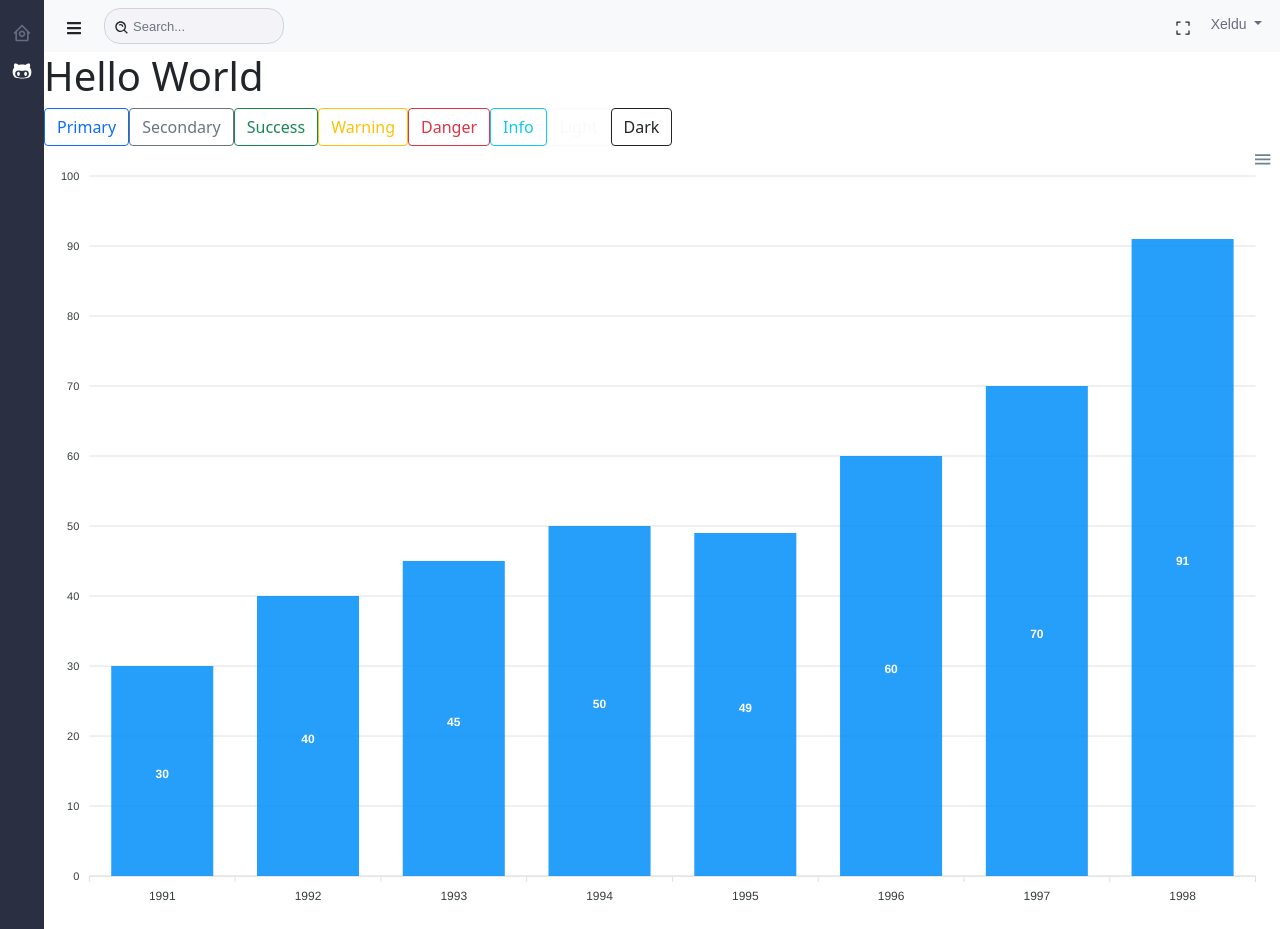
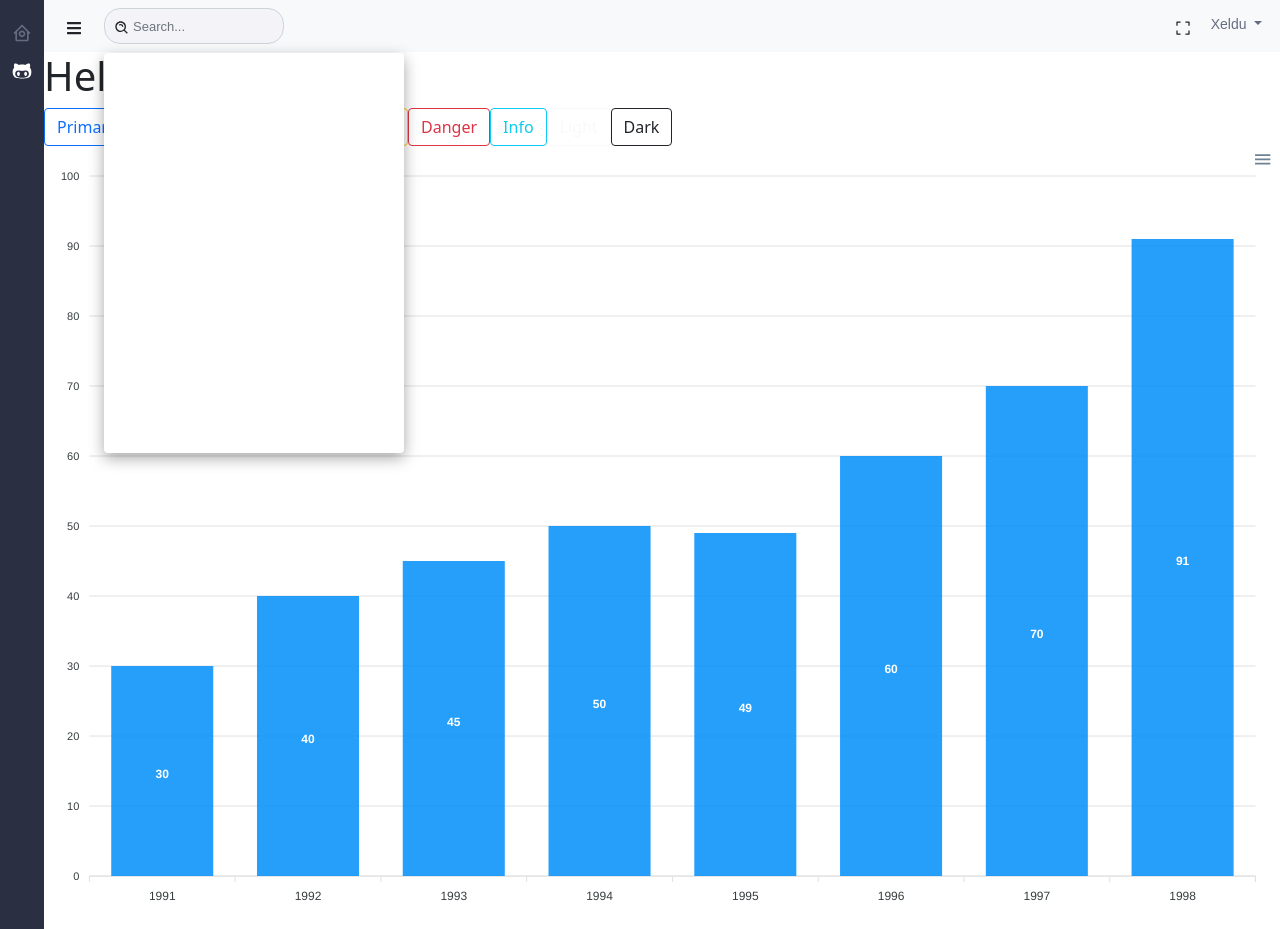
Before and after one commit to fekete1/Tracking-Trade-Project, a Next.js app: page /example in a window 1280 px wide. Built offline with nearby package versions, Linux system fonts and the light colour scheme.

Commit message:
Adição da estrutura do search result e Modal marketplaces

```diff
--- /dev/null
+++ b/src/components/ResultsSearch.tsx
@@ -0,0 +1,5 @@
+import { Container } from 'react-bootstrap'
+
+export function ResultSearch() {
+    return <Container id="result-search-container"></Container>
+}
--- a/src/components/TopMenu.tsx
+++ b/src/components/TopMenu.tsx
@@ -6,6 +6,7 @@ import { FaBars } from 'react-icons/fa'
 import { useContext, useState } from 'react'
 import { ToggleSideMenuContext } from '../contexts/ToggleSideMenuContext'
 import { ToggleFullScreenContext } from '../contexts/FullScreenContext'
+import { ResultSearch } from './ResultsSearch'
 
 export function TopMenu() {
     const item = {
@@ -27,6 +28,7 @@ export function TopMenu() {
                             <BiSearchAlt />
                         </span>
                         <Form.Control type="search" placeholder="Search..." className="search" aria-label="Search" />
+                        <ResultSearch />
                     </Form>
                 </div>
                 <div>
--- a/src/pages/_app.tsx
+++ b/src/pages/_app.tsx
@@ -8,6 +8,7 @@ import '../styles/chart.scss'
 import '../styles/productinfo.scss'
 import '../styles/productoffers.scss'
 import '../styles/chartsmenu.scss'
+import '../styles/resultsearch.scss'
 
 import 'bootstrap/dist/css/bootstrap.min.css'
 
--- a/src/styles/chart.scss
+++ b/src/styles/chart.scss
@@ -9,4 +9,6 @@
 
     border-radius: 4px;
 
+
+
   }
--- a/src/styles/chartsmenu.scss
+++ b/src/styles/chartsmenu.scss
@@ -3,14 +3,22 @@
 #charts-menu-container{
     background: $bg-auxiliar-color;
     width: 100%;
+
     padding:12px;
     margin-top: 12px;
+
     display: flex;
     flex-direction: row;
     flex-wrap: wrap;
     align-items: center;
     justify-content: space-between;
     gap:12px;
+
+    .button-label{
+        font: 600 13px Sans-serif;
+        color: $auxiliar-text-color;
+        margin: 8px;
+    }
 
     .btn-group>.btn-check:checked+.btn{
         z-index: 0;
@@ -27,10 +35,8 @@
             background-color: $button-blue-clicked-color;
         }
     }
+
 }
-
-//Button
-
 
 @media screen and (max-width: 768px) {
     #charts-menu-container{
--- a/src/styles/globals.scss
+++ b/src/styles/globals.scss
@@ -10,6 +10,10 @@
 html,
 body {
     font-family: Roboto, Oxygen, sans-serif;
+}
+
+body{
+    background-color: $bg-primary-color !important;
 }
 
 a {
--- a/src/styles/productoffers.scss
+++ b/src/styles/productoffers.scss
@@ -6,7 +6,7 @@
     max-height:560px;
     background: $bg-auxiliar-color;
     border-radius: 4px;
-    padding:12px;
+    padding:8px;
 
 
     .btn{
@@ -61,7 +61,7 @@
     }
 
     .table{
-        margin-top:8px;
+        margin-top:16px;
 
         th{
             font: 600 13px Sans-serif;
--- /dev/null
+++ b/src/styles/resultsearch.scss
@@ -0,0 +1,15 @@
+@import  "variables";
+
+#result-search-container{
+    width:300px;
+    height:400px;
+    background:$bg-auxiliar-color;
+
+    top: 45px;
+    position: absolute;
+    z-index:999;
+
+    border-radius: 4px;
+
+    box-shadow: rgba(0, 0, 0, 0.35) 0px 5px 15px;
+}
--- a/src/styles/topmenu.scss
+++ b/src/styles/topmenu.scss
@@ -3,6 +3,8 @@
 #top-menu-main-container{
     padding-right:10px;
     padding-left:10px;
+
+
 
     .top-menu-content{
         width: 100%;
```
Also changed, not shown: src/components/ChartsMenu.tsx (+24 -6 lines).
